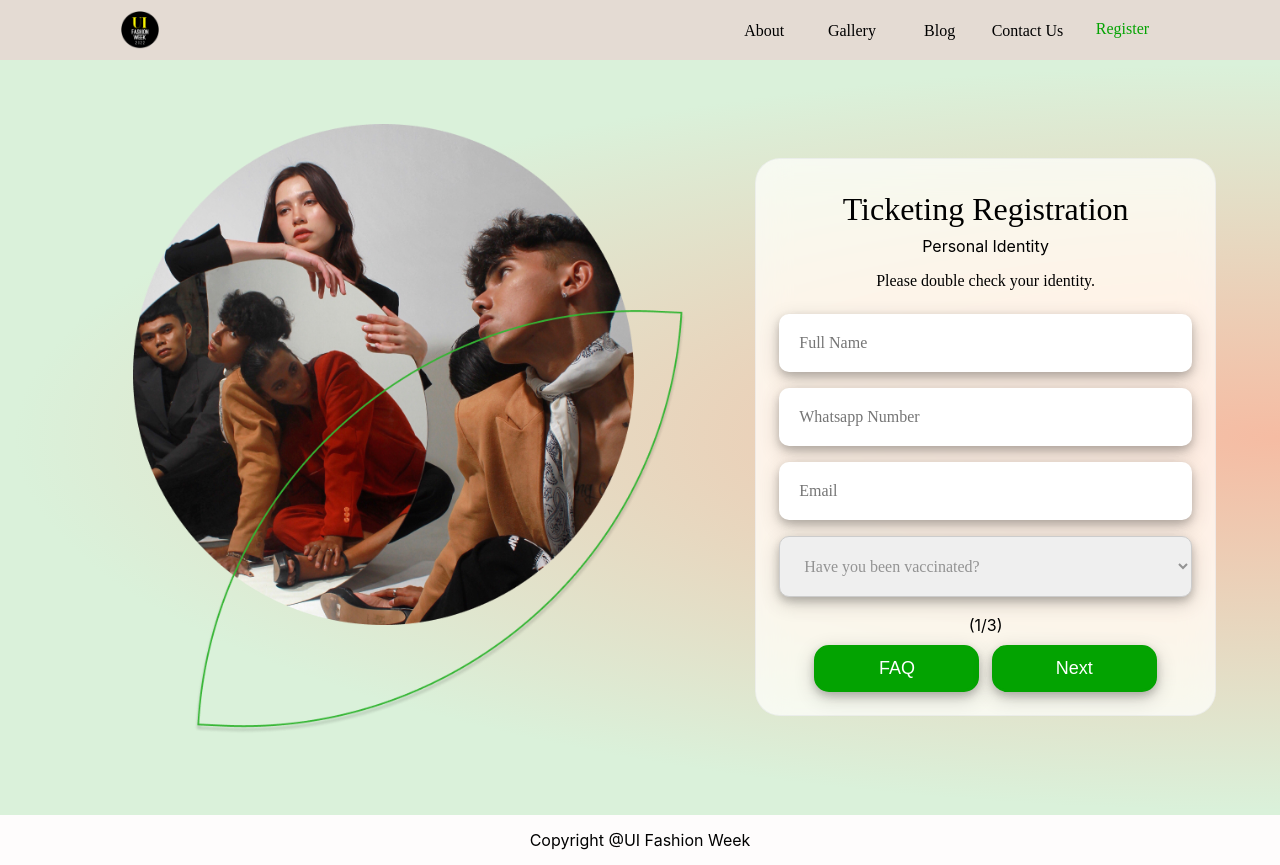
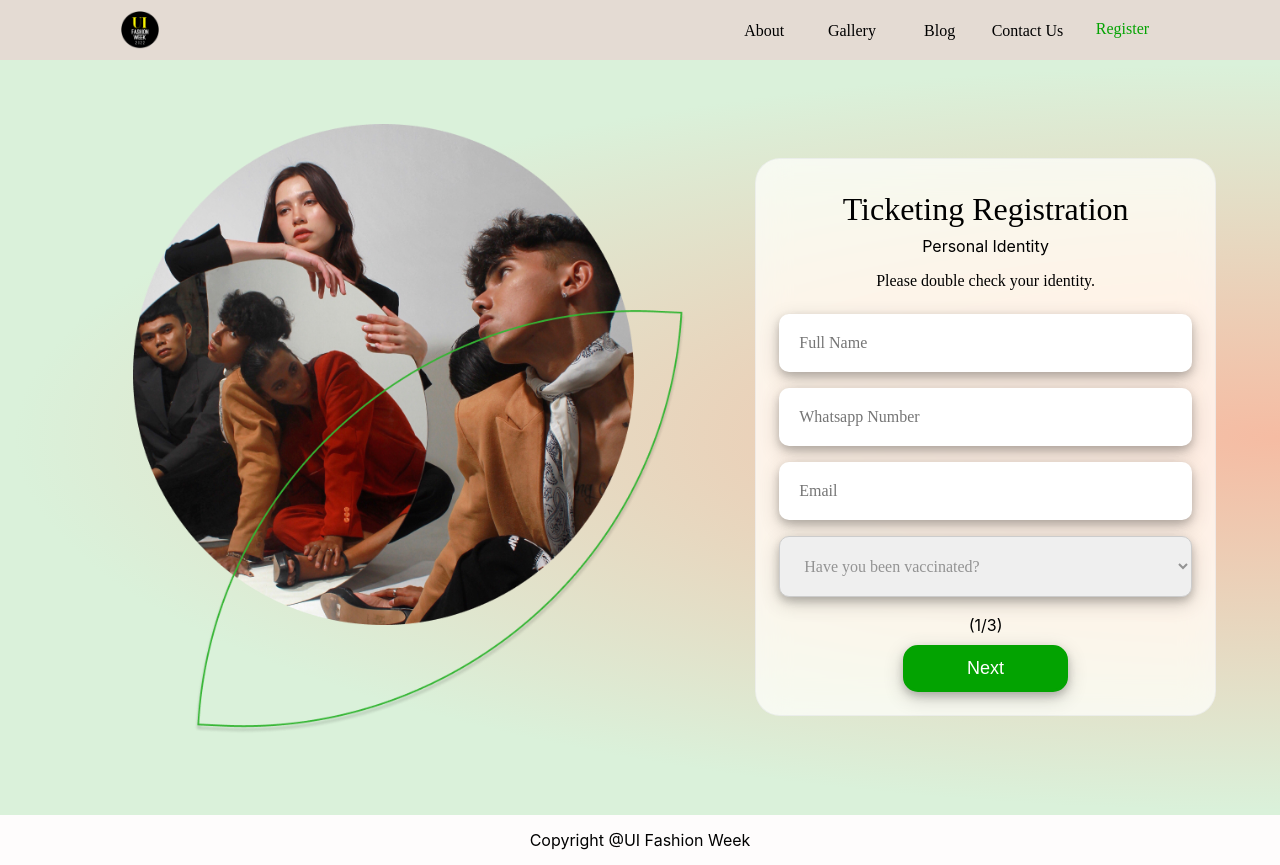
Before and after one commit to idahdam/uifashionweek, a React (Create React App) app: page /register in a window 1280 px wide. Built offline with nearby package versions, Linux system fonts and the light colour scheme; a web font is replaced by a local one.

Commit message:
delete faq button

```diff
--- a/src/components/register/register.js
+++ b/src/components/register/register.js
@@ -229,9 +229,9 @@ const Register = () => {
                       (1/3)
                     </RegisterPageCountContainer>
                     <RegisterButtonContainer>
-                      <RegisterButton onClick={() => setPage(0)}>
+                      {/* <RegisterButton onClick={() => setPage(0)}>
                         FAQ
-                      </RegisterButton>
+                      </RegisterButton> */}
                       <RegisterButton onClick={() => setPage(2)}>
                         Next
                       </RegisterButton>
```
